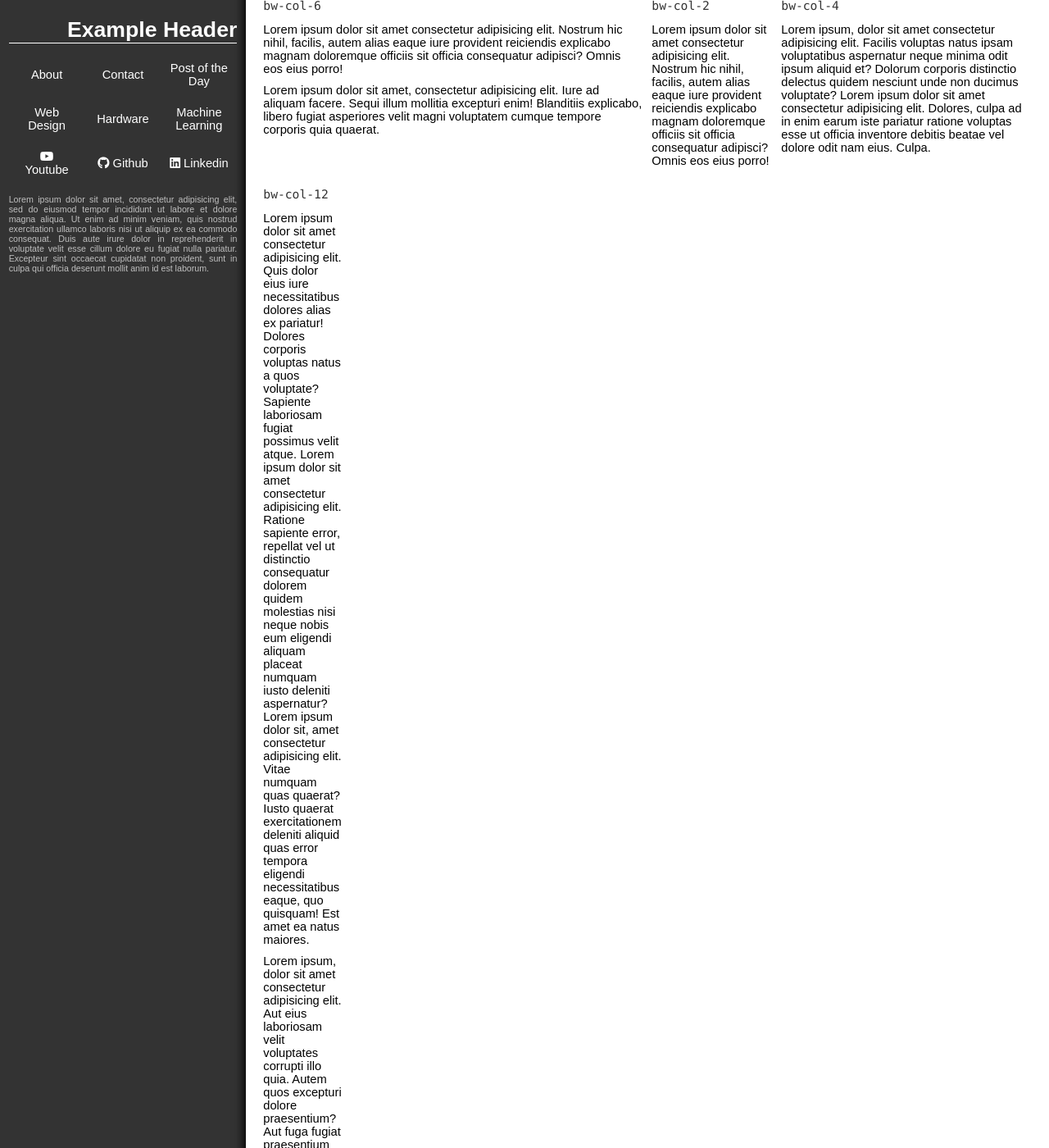
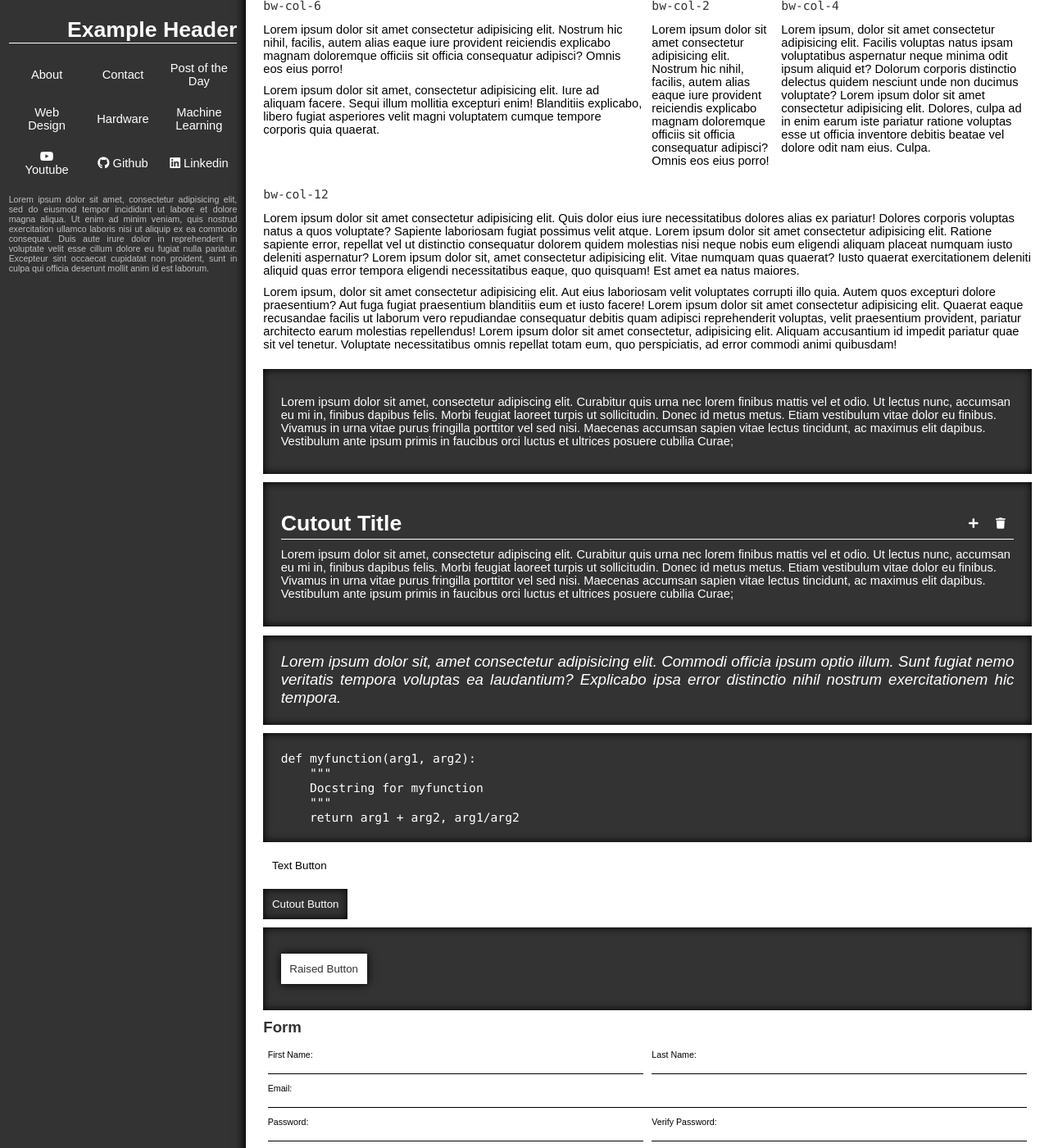
Before and after one commit to andydevs/jekyll-theme-backwhite, a Jekyll site: the page built from index.html, in a window 1280 px wide and 1400 px high, scrolled down 1003 px. Shown: the whole window at 82% size. Built offline with Jekyll 4.4.1, drawn with Linux system fonts in a browser that asks for light colours.

Commit message:
Made my first copy over!

```diff
--- a/_sass/jekyll-theme-backwhite/_base.scss
+++ b/_sass/jekyll-theme-backwhite/_base.scss
@@ -1,7 +1,7 @@
 body {
-    overflow-x: hidden;
     font-family: $font-family;
     font-size: $normal-font-size;
+    overflow-x: hidden;
 }
 
 a {
@@ -72,16 +72,16 @@ table {
     }
 }
 
+pre {
+    @include block-cutout;
+    overflow-x: auto;
+    -webkit-overflow-scrolling: touch;
+}
+
 code {
     font-family: $code-font-family;
     font-size: $normal-font-size;
     font-weight: 500;
-}
-
-pre {
-    @include block-cutout;
-    overflow-x: auto;
-    -webkit-overflow-scrolling: touch;
 }
 
 blockquote {
--- a/_sass/jekyll-theme-backwhite/_front.scss
+++ b/_sass/jekyll-theme-backwhite/_front.scss
@@ -1,9 +1,9 @@
 .bw-front {
-    // Positioning
+    // Positioning and sizing
     position: absolute;
     top: 0%;
+    left: $desktop-menu-size;
     right: 0%;
-    left: $desktop-menu-size;
     min-height: 100%;
 
     /* Setting a z-index of 0 to so that
@@ -11,7 +11,7 @@
      * with a z-index of -1 (see _back.scss) */
     z-index: 0;
 
-    // Vertical flow only
+    // Only vertical scrolling
     overflow-x: hidden;
 
     // Coloring
--- a/_sass/jekyll-theme-backwhite/_misc.scss
+++ b/_sass/jekyll-theme-backwhite/_misc.scss
@@ -35,10 +35,10 @@
     display: grid;
     grid-template-rows: 1fr;
     grid-template-columns: repeat(12, 1fr);
-    column-gap: $spacing-unit;
+    grid-column-gap: $spacing-unit;
 
     // Create grid columns
-    @for $i from 1 to 12 {
+    @for $i from 1 through 12 {
         .bw-col-#{$i} {
             grid-column-start: span $i;
             @include on-tablet {
--- a/_sass/jekyll-theme-backwhite/_variables-and-fonts.scss
+++ b/_sass/jekyll-theme-backwhite/_variables-and-fonts.scss
@@ -28,5 +28,5 @@ $tablet-width: 1200px !default;
     font-family: "Consolas";
     font-size: normal;
     font-weight: normal;
-    src: url('/assets/fonts/consolas.ttf');
+    src: url('../fonts/consolas.ttf');
 }
```
Also changed, not shown: assets/js/backwhite.js, 1 other file.
